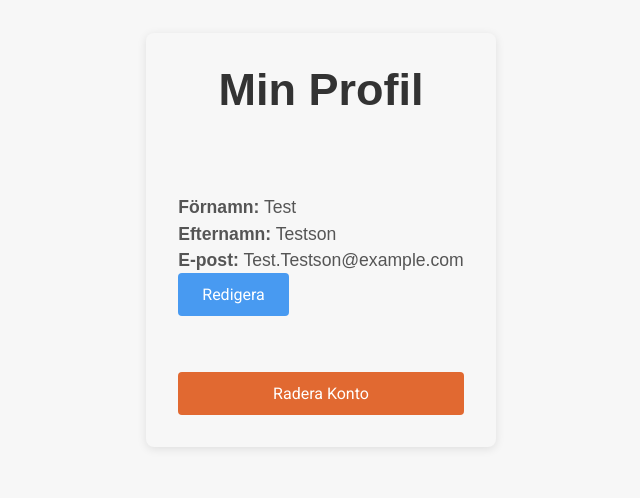
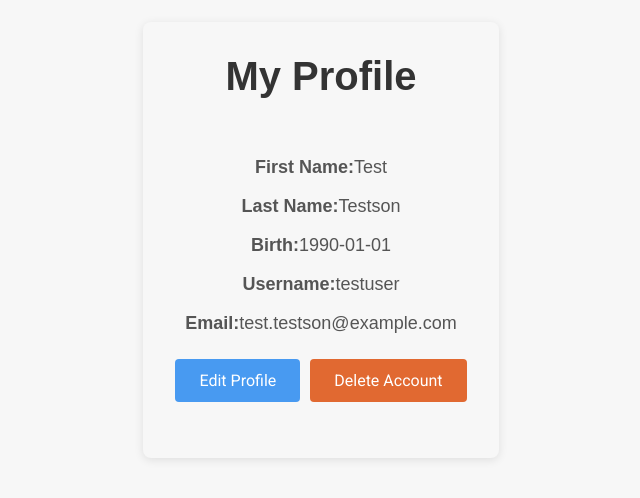
Before and after one commit to AlexanderOlofsson/uplift, a React (Vite) app in the folder frontend/: page /profile in a window 1280 px wide. Shown: the part 160-658 px from the top of the page, without its empty margins (319-959 px from the left). Built offline with nearby package versions, Linux system fonts and the light colour scheme.

Commit message:
update profile and login

```diff
--- a/frontend/src/components/Login.css
+++ b/frontend/src/components/Login.css
@@ -13,8 +13,8 @@
 }
 
 .user-form {
-    width: 70%;
-    max-width: 500px;
+    width: 90%;
+    max-width: 450px;
     padding: 40px;
     background-color: #ffffff;
     border-radius: 8px;
@@ -32,13 +32,13 @@
     font-weight: bold;
     color: #555;
     margin-bottom: 8px;
+    text-align: left;
 }
 
 .form-row {
     display: flex;
     justify-content: space-between;
-    gap: 50px;
-
+    gap: 20px;
 }
 
 .form-row > div {
--- a/frontend/src/pages/Profile.css
+++ b/frontend/src/pages/Profile.css
@@ -1,46 +1,78 @@
 .profile-container {
-    width: 100%;
-    max-width: 600px;
-    margin: 0 auto;
+
+
     padding: 2rem;
     background-color: #f7f7f7;
     border-radius: 8px;
     box-shadow: 0 2px 10px rgba(0, 0, 0, 0.1);
+    display: flex;
+    flex-direction: column;
+    align-items: center;
+    text-align: center;
 }
 
 h1 {
-    text-align: center;
-    font-size: 45px;
+    font-size: 2.5rem;
     color: #333;
-    margin-bottom: 80px;
+    margin-bottom: 2rem;
 }
 
 .profile-info {
-    margin-bottom: 1.5rem;
+    margin: 1.5rem 0;
 }
 
 .profile-info p {
-    font-size: 1.1rem;
+    font-size: 1.125rem;
     color: #555;
+    margin-bottom: 0.75rem;
+    display: flex;
+    justify-content: center;
 }
 
+/* Centering content for edit mode */
 .edit-form {
     display: flex;
     flex-direction: column;
-    gap: 1rem;
+    align-items: center;
+    gap: 1.5rem;
+    width: 100%;
+    max-width: 500px;
+    text-align: center;
 }
 
-.edit-form label {
+/* Style for input pairs */
+.input-pair {
+    display: flex;
+    gap: 1rem;
+    width: 100%;
+}
+
+/* Styling individual input and label */
+.input-group {
+    flex: 1;
+    display: flex;
+    flex-direction: column;
+}
+
+label {
     font-size: 1rem;
     color: #333;
+    margin-bottom: 0.25rem;
 }
 
-.edit-form input {
-    display: flex;
+input {
+    width: 100%;
     padding: 0.5rem;
     font-size: 1rem;
     border: 1px solid #ccc;
     border-radius: 4px;
+}
+
+/* Styling for all buttons */
+.button-group {
+    display: flex;
+    gap: 10px;
+    justify-content: center;
 }
 
 button {
@@ -51,6 +83,9 @@ button {
     border: none;
     border-radius: 4px;
     transition: background-color 0.3s ease;
+    cursor: pointer;
+    width: fit-content;
+    margin-top: 10px;
 }
 
 button:hover {
@@ -59,8 +94,6 @@ button:hover {
 
 .delete-button {
     background-color: #e16931;
-    width: 100%;
-    margin-top: 2rem;
 }
 
 .delete-button:hover {
--- a/frontend/src/pages/Profile.jsx
+++ b/frontend/src/pages/Profile.jsx
@@ -2,91 +2,136 @@ import { useState } from 'react';
 import './Profile.css';
 
 function Profile() {
-    // Ställa in initiala användardata
     const [user, setUser] = useState({
         firstName: 'Test',
         lastName: 'Testson',
-        email: 'Test.Testson@example.com'
+        birthDate: '1990-01-01',
+        username: 'testuser',
+        email: 'test.testson@example.com'
     });
-
-
 
     const [isEditing, setIsEditing] = useState(false);
     const [newFirstName, setNewFirstName] = useState(user.firstName);
     const [newLastName, setNewLastName] = useState(user.lastName);
+    const [newBirthDate, setNewBirthDate] = useState(user.birthDate);
+    const [newUsername, setNewUsername] = useState(user.username);
     const [newEmail, setNewEmail] = useState(user.email);
+    const [newPassword, setNewPassword] = useState('');
 
-    // Toggle mellan visningsläge och redigeringsläge
     const handleEditToggle = () => {
         setIsEditing(!isEditing);
         if (isEditing) {
             setNewFirstName(user.firstName);
             setNewLastName(user.lastName);
+            setNewBirthDate(user.birthDate);
+            setNewUsername(user.username);
             setNewEmail(user.email);
+            setNewPassword('');
         }
     };
 
-    // Uppdatera användardata
     const handleUpdate = () => {
         setUser({
             firstName: newFirstName,
             lastName: newLastName,
-            email: newEmail
+            birthDate: newBirthDate,
+            username: newUsername,
+            email: newEmail,
         });
         setIsEditing(false);
     };
 
-    // Ta bort användardata
     const handleDelete = () => {
-        alert('Användarkonto raderat');
+        alert('Account deleted');
         setUser({
             firstName: '',
             lastName: '',
+            birthDate: '',
+            username: '',
             email: ''
         });
     };
 
     return (
         <div className="profile-container">
-            <h1>Min Profil</h1>
+            <h1>{isEditing ? 'Edit Profile' : 'My Profile'}</h1>
             {isEditing ? (
                 <div className="edit-form">
-                    <label>
-                        Förnamn:
+                    <div className="input-pair">
+                        <div className="input-group">
+                            <label>First Name:</label>
                             <input
                                 type="text"
                                 value={newFirstName}
                                 onChange={(e) => setNewFirstName(e.target.value)}
                             />
-                    </label>
-                    <label>
-                        Efternamn:
+                        </div>
+                        <div className="input-group">
+                            <label>Last Name:</label>
                             <input
                                 type="text"
                                 value={newLastName}
                                 onChange={(e) => setNewLastName(e.target.value)}
                             />
-                    </label>
-                    <label>
-                        E-post:
+                        </div>
+                    </div>
+
+                    <div className="input-pair">
+                        <div className="input-group">
+                            <label>Birth (yyyy-mm-dd):</label>
+                            <input
+                                type="date"
+                                value={newBirthDate}
+                                onChange={(e) => setNewBirthDate(e.target.value)}
+                            />
+                        </div>
+                        <div className="input-group">
+                            <label>Username:</label>
+                            <input
+                                type="text"
+                                value={newUsername}
+                                onChange={(e) => setNewUsername(e.target.value)}
+                            />
+                        </div>
+                    </div>
+
+                    <div className="input-pair">
+                        <div className="input-group">
+                            <label>Email:</label>
                             <input
                                 type="email"
                                 value={newEmail}
                                 onChange={(e) => setNewEmail(e.target.value)}
                             />
-                    </label>
-                    <button onClick={handleUpdate}>Uppdatera</button>
-                    <button onClick={handleEditToggle}>Avbryt</button>
+                        </div>
+                        <div className="input-group">
+                            <label>New Password:</label>
+                            <input
+                                type="password"
+                                value={newPassword}
+                                onChange={(e) => setNewPassword(e.target.value)}
+                            />
+                        </div>
+                    </div>
+
+                    <div className="button-group">
+                        <button onClick={handleUpdate}>Update</button>
+                        <button onClick={handleEditToggle}>Cancel</button>
+                    </div>
                 </div>
             ) : (
                 <div className="profile-info">
-                    <p><strong>Förnamn:</strong> {user.firstName}</p>
-                    <p><strong>Efternamn:</strong> {user.lastName}</p>
-                    <p><strong>E-post:</strong> {user.email}</p>
-                    <button onClick={handleEditToggle}>Redigera</button>
+                    <p><strong>First Name:</strong> {user.firstName}</p>
+                    <p><strong>Last Name:</strong> {user.lastName}</p>
+                    <p><strong>Birth:</strong> {user.birthDate}</p>
+                    <p><strong>Username:</strong> {user.username}</p>
+                    <p><strong>Email:</strong> {user.email}</p>
+                    <div className="button-group">
+                        <button onClick={handleEditToggle}>Edit Profile</button>
+                        <button className="delete-button" onClick={handleDelete}>Delete Account</button>
+                    </div>
                 </div>
             )}
-            <button className="delete-button" onClick={handleDelete}>Radera Konto</button>
         </div>
     );
 }
--- a/frontend/src/routes/routes.jsx
+++ b/frontend/src/routes/routes.jsx
@@ -13,7 +13,6 @@ function AppRoutes() {
   return (
     <Routes>
       <Route path="/" element={<Home />} />
-      <Route path="/Login" element={<Login/>} />
       <Route path="/dashboard" element={<WelcomePage />} />
       <Route path="/physical" element={<PhysicalPage />} />
       <Route path="/mental" element={<MentalPage />} />
```
Lines whose indentation alone changed are shown as unchanged.
